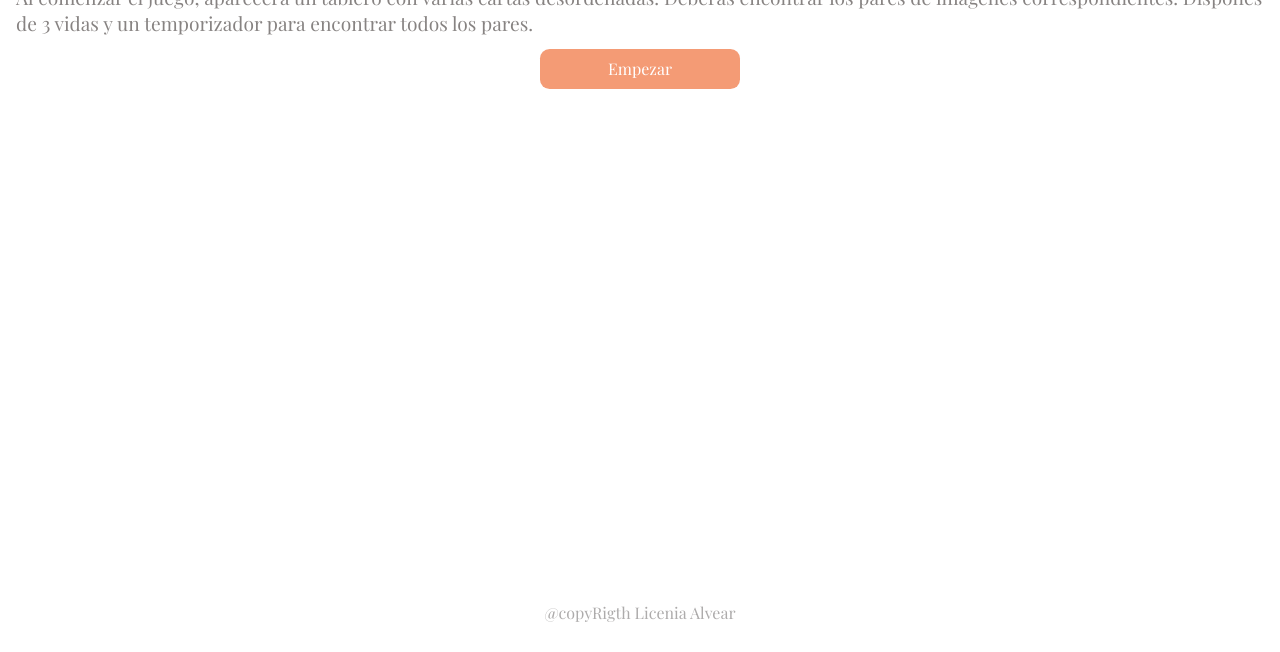
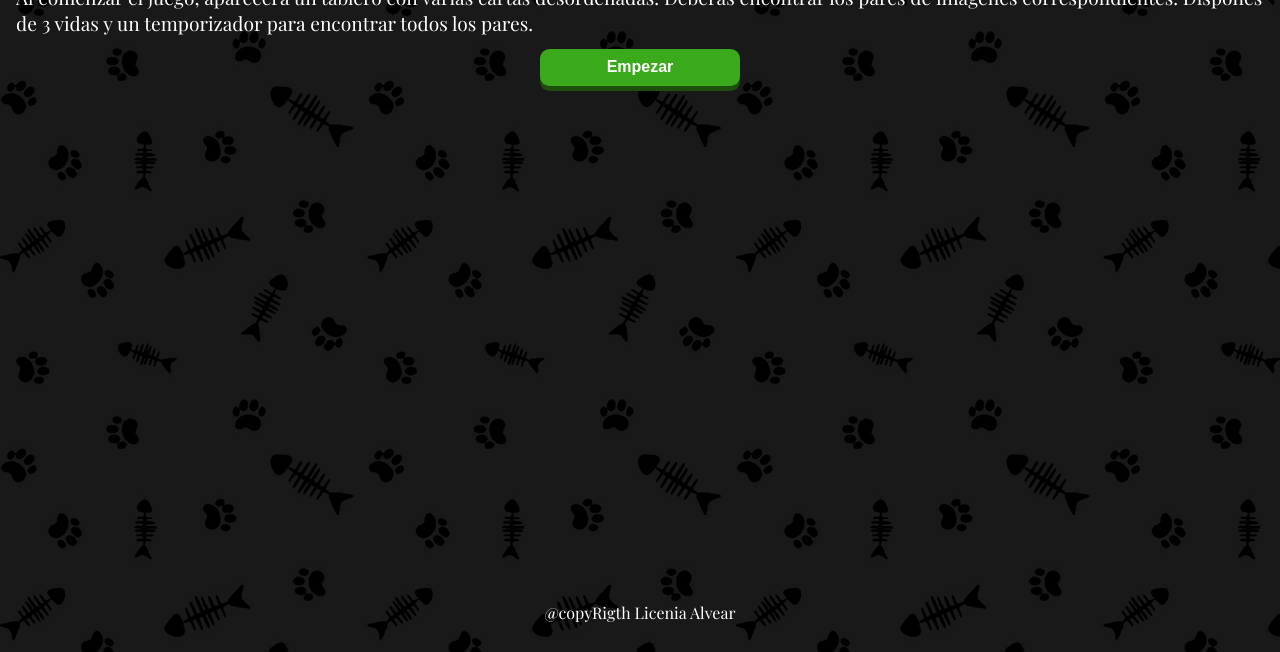
Before and after one commit to Licenia/juego-Memoria, a website built with Vite: page index.html in a window 1280 px wide. Shown: the part 148-800 px from the top of the page. Built offline with nearby package versions, Linux system fonts and the light colour scheme; files whose address does not match are found by name; a web font is replaced by a local one.

Commit message:
refactor: reorganizar y mejorar los estilos del proyecto

```diff
--- a/index.html
+++ b/index.html
@@ -32,7 +32,7 @@
         <div class="marco">
           <div class="tiempo" id="tiempo">00:00</div>
         </div>
-        <p>Puntaje:<span id="puntaje"> 0</span></p>
+        <p class="opcion">Puntaje: <span id="puntaje"> 0</span></p>
       </nav>
       <section id="cards-container" class="cards-container oculto"></section>
       <div id="mensaje-victoria" class="mensaje oculto">
--- a/src/css/style.css
+++ b/src/css/style.css
@@ -1,9 +1,32 @@
+:root {
+  --color-texto: #fff;
+  --color-base: #3aa91b;
+  --sombra: #1d4e0c;
+  --brillo: #5fdc21;
+}
+
 *,
 ::before,
 ::after {
   box-sizing: border-box;
   margin: 0;
+}
+
+body {
   font-family: "Playfair Display";
+  background: url(/public/fondo.jpeg);
+  background-image: cover;
+}
+
+body::before {
+  content: "";
+  position: absolute;
+  top: 0;
+  left: 0;
+  width: 100%;
+  height: 100%;
+  background-color: rgba(0, 0, 0, 0.9);
+  z-index: -1;
 }
 
 .container-grid {
@@ -19,22 +42,20 @@
 }
 
 .header > h1 {
-  color: rgb(244, 155, 117);
-  text-shadow: 2px 2px 5px rgba(0, 0, 0, 0.3);
+  color: var(--color-texto);
   text-align: center;
   font-size: clamp(2rem, 5vw, 3rem);
 }
 
 .header > h2 {
   font-size: clamp(1.8rem, 3vw, 2.8rem);
-    color: rgb(156, 151, 149);
-
+  color: var(--color-texto);
 }
 
 .header > p {
   align-items: center;
   font-size: clamp(0.9rem, 2.5vw, 1.2rem);
-  color: rgb(135, 131, 130);
+  color: var(--color-texto);
 }
 
 .header > button {
@@ -66,6 +87,7 @@
 .card-front img {
   width: 200px;
   height: 200px;
+  border-radius: 1rem;
 }
 
 .card-back {
@@ -97,8 +119,8 @@ footer {
   padding: 1.8rem;
 }
 
-footer a{
-  color: rgb(173, 171, 171);
+footer a {
+  color: var(--color-texto);
   text-decoration: none;
 }
 
@@ -129,8 +151,18 @@ nav {
 }
 
 .tiempo {
+  color: var(--brillo);
   font-weight: bold;
-   font-size: clamp(1rem, 2.5vw, 1.2rem);
+  font-size: clamp(1rem, 3vw, 1.5rem);
+}
+
+.opcion{
+  color: var(--color-texto);
+  font-size: clamp(1rem, 3vw, 1.5rem);
+}
+
+figcaption{
+  color: var(--color-texto);
 }
 
 span {
@@ -139,6 +171,7 @@ span {
 
 .mensaje {
   display: flex;
+  gap: .5rem;
   flex-direction: column;
   align-items: center;
   font-size: 2rem;
@@ -160,30 +193,32 @@ span {
 }
 
 .boton {
-  width: 50%;
-  margin-top: 1rem;
-  padding: 0.5rem 1rem;
-  background-color: rgb(244, 155, 117);
-  color: white;
-  border: none;
-  border-radius: 8px;
-  cursor: pointer;
-  transition: background-color 0.3s;
-  transition: transform 0.5s ease;
+  background-color: var(--color-base);
   font-size: clamp(0.9rem, 3vw, 1rem);
+  border-radius: 0.7rem;
+  border: 0;
+  color: var(--color-texto);
+  padding: 1rem;
+  font-weight: bold;
+  transition: transform 0.2s ease-out;
+  box-shadow: 0 5px 0 var(--sombra);
+  transition: transform 0.1s, box-shadow 0.1s;
 }
 
 .boton:hover {
-  transform: scale(1.1);
-  background-color: rgb(243, 173, 143);
+  background-color: var(--brillo);
+  cursor: pointer;
+}
+
+.boton:active {
+  box-shadow: none;
+  transform: translateY(1px);
 }
 
 .puntaje {
-  color: rgb(186, 175, 171);
+  color: var(--brillo);
   font-size: clamp(1rem, 3vw, 1.5rem);
 }
-
-
 
 @media (max-width: 678px) {
   .container-grid {
```
Also changed, not shown: public/fondo.jpeg (added).
